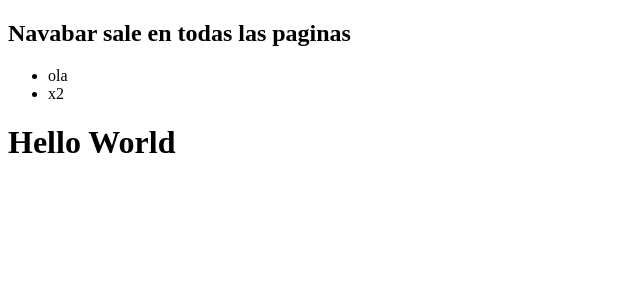
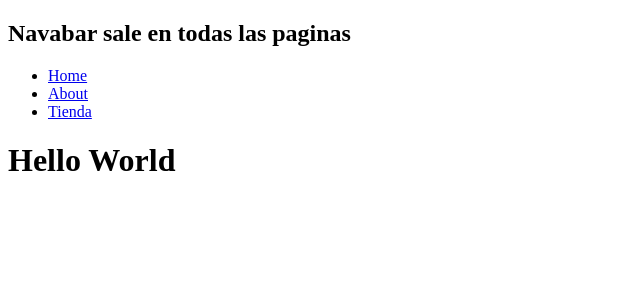
Before and after one commit to CarlosGongorar/MyFirstNextJSApp, a Next.js app: page / in a window 1280 px wide. Shown: the top 300 px of the page, without its empty margins (0-640 px from the left). Built offline with nearby package versions, Linux system fonts and the light colour scheme.

Commit message:
Creating Navbar and components folder

```diff
--- a/app/layout.js
+++ b/app/layout.js
@@ -1,3 +1,5 @@
+import Navbar from "../components/Navbar"
+
 export const metadata = {
   title: 'Next.js',
   description: 'Generated by Next.js',
@@ -7,14 +9,7 @@ export default function RootLayout({ children }) { /** Aca se le pasa los parame
   return (
     <html lang="en">
       <body>
-
-        <nav>
-          <h1>Navabar sale en todas las paginas</h1>
-          <ul>
-            <li>ola</li>
-            <li>x2</li>
-          </ul>
-        </nav>
+        <Navbar />
         {children}
         </body>
     </html>
--- /dev/null
+++ b/components/Navbar.jsx
@@ -0,0 +1,22 @@
+import Link from "next/link"
+/** Esta es una de las maneras que alguna gente utiliza para hacer NavBars */
+function Navbar(){
+    return (
+        <nav>
+            <h1>Navabar sale en todas las paginas</h1>
+            <ul>
+                <li>
+                    <Link href="/">Home</Link>
+                </li>
+                <li>
+                    <Link href="/about">About</Link>
+                </li>
+                <li>
+                    <Link href="/tienda">Tienda</Link>
+                </li>
+            </ul>
+        </nav>
+    )
+}
+
+export default Navbar;
```
